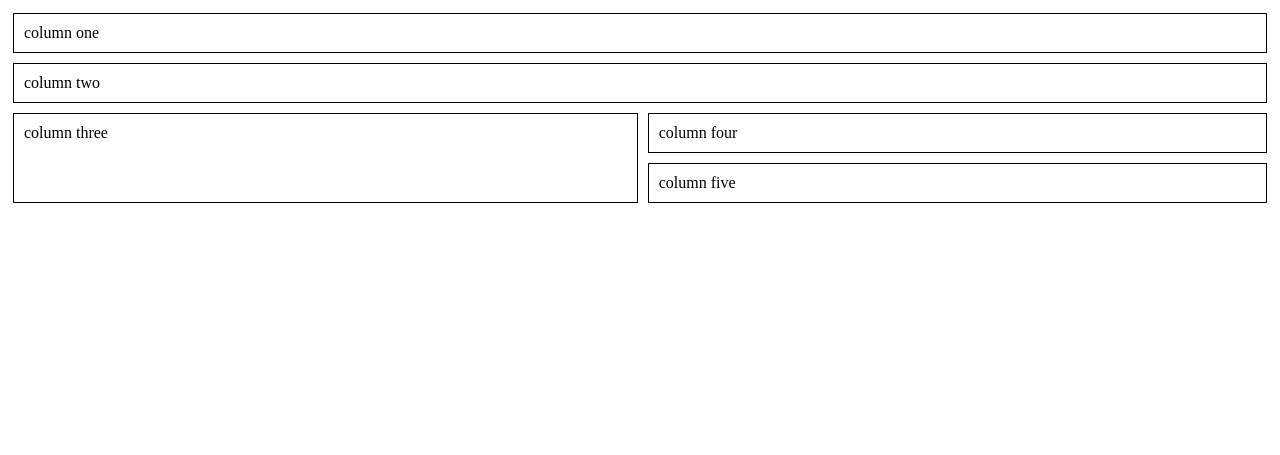
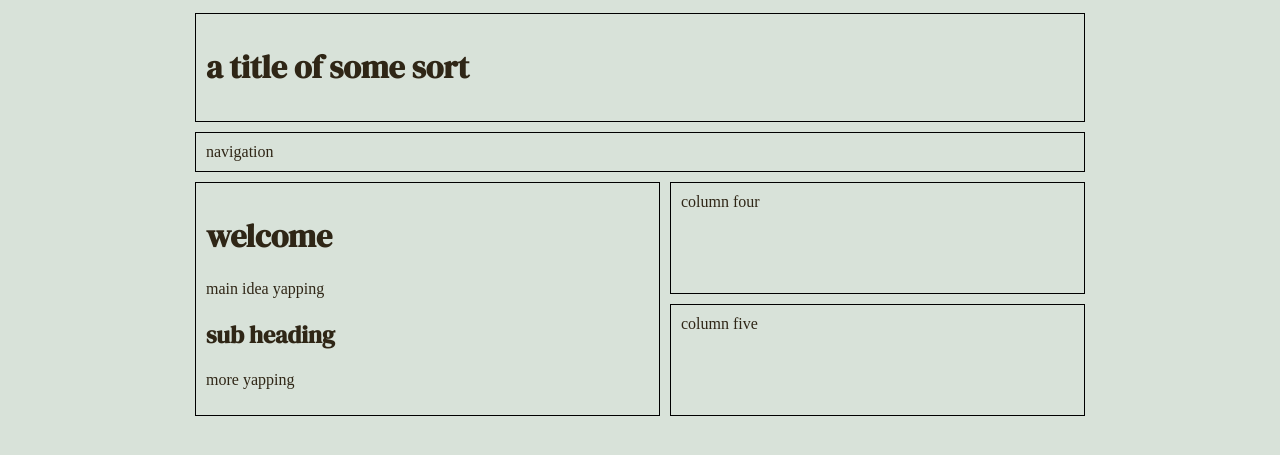
Before and after one commit to bioshield-hatch/ai-backend, a Flask app: page / in a window 1280 px wide. Shown: the top 455 px of the page. Run offline with Flask 3, Linux system fonts and the light colour scheme.

Commit message:
formatting n junk

```diff
--- a/templates/index.html
+++ b/templates/index.html
@@ -9,12 +9,17 @@
 
   <body>
     <div class="grid-container">
-        <!-- header -->
-      <div class="grid-sec" id="g1">column one</div>
+      <!-- header -->
+      <div class="grid-sec" id="g1"><h1>a title of some sort</h1></div>
       <!-- navigation bar-->
-      <div class="grid-sec" id="g2">column two</div>
+      <div class="grid-sec" id="g2">navigation</div>
       <!--misc area 1 (tall left box)-->
-      <div class="grid-sec" id="g3">column three</div>
+      <div class="grid-sec" id="g3">
+        <h1>welcome</h1>
+        <p>main idea yapping</p>
+        <h2>sub heading</h2>
+        <p>more yapping</p>
+      </div>
       <!-- misc area 2 (right top box)-->
       <div class="grid-sec" id="g4">column four</div>
       <!-- misc area 3 (right bottom box)-->
--- a/templates/style.css
+++ b/templates/style.css
@@ -1,5 +1,5 @@
 /* color variables */
-:root{
+:root {
   --mainbg: #d8e2d9;
   --secbg: #f0f5ea;
   --heading: #293728;
@@ -11,14 +11,14 @@
 }
 
 /* fonts */
-@font-face{
+@font-face {
   font-family: dmserifdisplay;
   src: url("/templates/assets/dmserifdisplay.ttf");
   font-weight: normal;
   font-style: normal;
 }
 
-@font-face{
+@font-face {
   font-family: opensans;
   src: url("/templates/assets/opensans.ttf");
   font-weight: normal;
@@ -26,7 +26,7 @@
 }
 
 /* grid setup */
-.grid-container{
+.grid-container {
   display: grid;
   grid-template-areas:
     "head head head head"
@@ -35,28 +35,48 @@
     "m1 m1 m3 m3";
 }
 
-.grid-sec{
+.grid-sec {
   padding: 10px;
   border: solid black 1px;
   margin: 5px;
 }
 
 /* section organization */
-#g1{
+#g1 {
   grid-area: head;
 }
 
-#g2{
+#g2 {
   grid-area: nav;
 }
 
-#g3{
+#g3 {
   grid-area: m1;
 }
-#g4{
+#g4 {
   grid-area: m2;
 }
 
-#g5{
+#g5 {
   grid-area: m3;
 }
+
+/* DESIGN */
+
+/* base */
+html {
+  background-color: var(--mainbg);
+  color: var(--maintxt);
+}
+body {
+  width: 900px;
+  position: relative;
+  margin-left: auto;
+  margin-right: auto;
+}
+
+h1,
+h2,
+h3 {
+  font-family: dmserifdisplay;
+}
```
Lines whose indentation alone changed are shown as unchanged.
